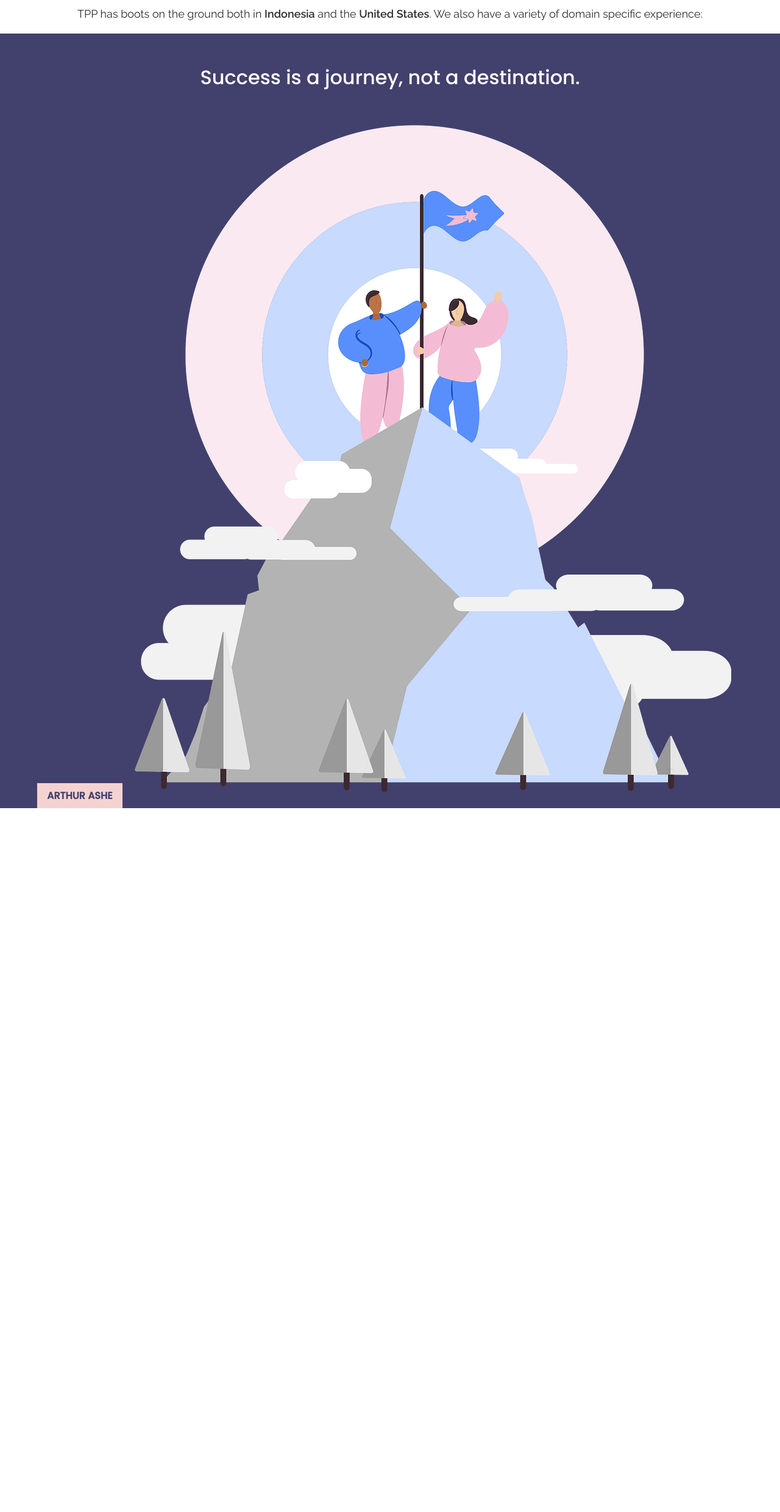
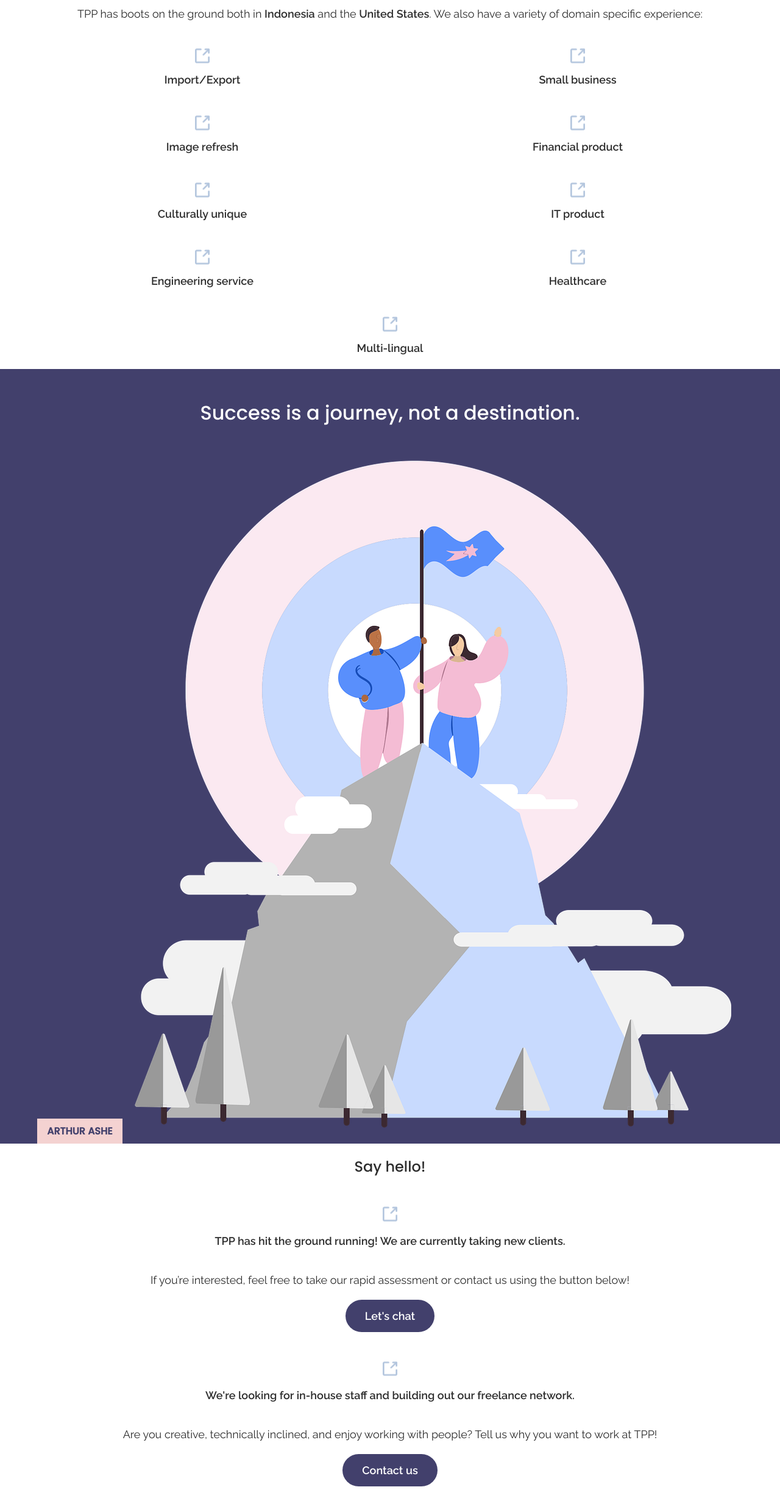
Before and after one commit to aluchenitser/tpp, a plain HTML site: page index.html in a window 1280 px wide. Shown: the part 1278-3757 px from the top of the page at 61% size. Before the commit the page ends 2603 px from the top, so only its background shows below. Drawn offline with Linux system fonts and the light colour scheme.

Commit message:
more sections complete

```diff
--- a/css/homePage.scss
+++ b/css/homePage.scss
@@ -47,8 +47,13 @@ img {
 
 button {
   background-color: $purple;
-  border-radius: 50%;
+  border-radius: 49px;
   color: white;
+  border: none;
+  padding: 16px 32px;
+  font-family: 'Raleway', sans-serif;
+  font-weight: bold;
+  font-size: 18px;
 }
 
 .book-end {
@@ -193,6 +198,26 @@ section.about-us {
 
 section.services {
   text-align: center;
+
+  .icons {
+    display: flex;
+    flex-wrap: wrap;
+    justify-content: center;
+
+    .service {
+      width: 50%;
+      display: flex;
+      flex-direction: column;
+      align-items: center;
+      margin: 24px 0;
+      font-size: 18px;
+      font-weight: 600;
+
+      img {
+        margin-bottom: 16px;
+      }
+    }
+  }
 }
 
 section.quote {
@@ -211,7 +236,36 @@ section.quote {
   img {
     margin-top: 48px;
   }
+}
 
+section.say-hello {
+  text-align: center;
+
+  .content {
+    .col {
+      display: flex;
+      flex-direction: column;
+      align-items: center;
+      margin: 48px 0;
+    }
+  }
+}
+
+section.footer {
+  .logo {
+
+  }
+
+  .contact {
+
+  }
+
+  .social {
+    .group {
+      display: flex;
+      align-items: center;
+    }
+  }
 }
 
 
--- a/index.html
+++ b/index.html
@@ -67,6 +67,44 @@
     <section class="services">
         <h2>Pacific pace</h2>
         <p>TPP has boots on the ground both in <b>Indonesia</b> and the <b>United States</b>. We also have a variety of domain specific experience:</p>
+        <div class="icons">
+            <div class="service">
+                <img src="assets/icon-placeholder.png" width="24" alt="">
+                <span>Import/Export</span>
+            </div>
+            <div class="service">
+                <img src="assets/icon-placeholder.png" width="24" alt="">
+                <span>Small business</span>
+            </div>
+            <div class="service">
+                <img src="assets/icon-placeholder.png" width="24" alt="">
+                <span>Image refresh</span>
+            </div>
+            <div class="service">
+                <img src="assets/icon-placeholder.png" width="24" alt="">
+                <span>Financial product</span>
+            </div>
+            <div class="service">
+                <img src="assets/icon-placeholder.png" width="24" alt="">
+                <span>Culturally unique</span>
+            </div>
+            <div class="service">
+                <img src="assets/icon-placeholder.png" width="24" alt="">
+                <span>IT product</span>
+            </div>
+            <div class="service">
+                <img src="assets/icon-placeholder.png" width="24" alt="">
+                <span>Engineering service</span>
+            </div>
+            <div class="service">
+                <img src="assets/icon-placeholder.png" width="24" alt="">
+                <span>Healthcare</span>
+            </div>
+            <div class="service">
+                <img src="assets/icon-placeholder.png" width="24" alt="">
+                <span>Multi-lingual</span>
+            </div>
+        </div>
     </section>
     <section class="quote">
         <div class="quote-text">Success is a journey, not a destination.</div>
@@ -74,8 +112,63 @@
         <img src="assets/mountain.png" alt="">
     </section>
     <section class="say-hello">
-        <div class="left"></div>
-        <div class="right"></div>
+        <h2>Say hello!</h2>
+        <div class="content">
+            <div class="col">
+                <img src="assets/icon-placeholder.png" width="24" alt="">
+                <p><b>TPP has hit the ground running! We are currently taking new clients.</b></p>
+                <p>If you’re interested, feel free to take our rapid assessment or contact us using the button below!</p>
+                <button>Let's chat</button>
+            </div>
+            <div class="col">
+                <img src="assets/icon-placeholder.png" width="24" alt="">
+                <p><b>We're looking for in-house staff and building out our freelance network.</b></p>
+                <p>Are you creative, technically inclined, and enjoy working with people? Tell us why you want to work at TPP!</p>
+                <button>Contact us</button>
+            </div>
+        </div>
     </section>
+    <section class="footer">
+        <div class="logo">
+            <img src="assets/tpp logo.svg" alt="">
+            <span class="nav-text">TPP Digital</span>
+        </div>
+        <div class="contact">
+            <div>
+                68 Dream Big Avenue<br>
+                Columbus, OH 43202<br>
+                +123456789<br>
+                info@tpp.com
+            </div>
+            <div class="phone">
+                +628123456789
+            </div>
+        </div>
+        <div class="social">
+            <div class="group">
+                <img src="assets/social/facebook.svg" alt="">
+                Trans Pacific Providence
+            </div>
+            <div class="group">
+                <img src="assets/social/twitter.svg" alt="">
+                Trans Pacific Providence
+            </div>
+            <div class="group">
+                <img src="assets/social/instagram.svg" alt="">
+                Trans Pacific Providence
+            </div>
+            <div class="group">
+                <img src="assets/social/linkedin.svg" alt="">
+                Trans Pacific Providence
+            </div>
+        </div>
+    </section>
+    <div class="book-end">
+        <div>
+
+        </div>
+        <div></div>
+        <div></div>
+    </div>
 </body>
 </html>
```
Also changed, not shown: assets/social/facebook.svg (added), assets/social/instagram.svg (added), assets/social/linkedin.svg (added), assets/social/twitter.svg (added), css/homePage.css, 1 other file.
